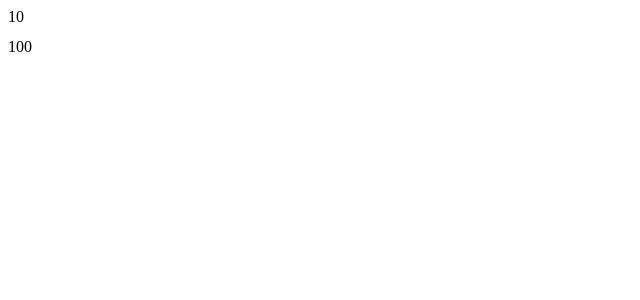
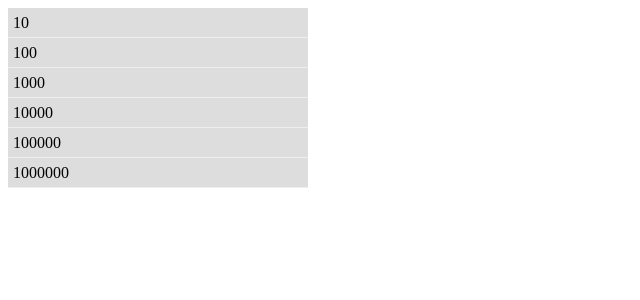
Before and after one commit to a76-zz/rx-scroll, an Angular app: page / in a window 1280 px wide. Shown: the top 300 px of the page, without its empty margins (0-640 px from the left). Built offline with nearby package versions, Linux system fonts and the light colour scheme.

Commit message:
noticed issues fix

```diff
--- a/src/app/app.component.ts
+++ b/src/app/app.component.ts
@@ -5,15 +5,27 @@ import { Initialize, InitialState, Group, Action } from './model';
 const initializeAction = new Initialize({
   allItems: {
       first: {
-          count: 10
+        count: 10
       },
       second: {
-          count: 100
+        count: 100
+      },
+      third: {
+        count: 1000
+      },
+      forth: {
+        count: 10000
+      },
+      fifth: {
+        count: 100000
+      },
+      sixth: {
+        count: 1000000
       }
   },
   itemHeight: 20,
   headerHeight: 30,
-  containerHeight: 100
+  containerHeight: 500
 });
 
 @Component({
--- a/src/app/grouped-set-iterator.ts
+++ b/src/app/grouped-set-iterator.ts
@@ -18,6 +18,10 @@ export function createIterator<T extends Group, TItem>(
       }
 
       if (index === end.index && index !== start.index && end.groupPosition >= position) {
+        result.push(group);
+      }
+
+      if (index > start.index && index < end.index) {
         result.push(group);
       }
 
--- a/src/app/grouped-set/grouped-set.component.css
+++ b/src/app/grouped-set/grouped-set.component.css
@@ -4,9 +4,18 @@
 }
 
 .header {
-    height: 30px;
+    height: 29px;
+    background-color: #ddd;
+    cursor: pointer;
+    border-bottom: 1px solid #eee;
+    vertical-align: middle;
+    line-height: 29px;
+    padding: 0 5px;
 }
 
 .item {
     height: 20px;
+    background-color: #eee;
+    line-height: 20px;
+    padding: 0 10px;
 }
--- a/src/app/grouped-set/grouped-set.component.ts
+++ b/src/app/grouped-set/grouped-set.component.ts
@@ -16,7 +16,7 @@ export class GroupedSetComponent implements OnChanges {
   items: any = [];
 
   ngOnChanges(changes) {
-    console.log(this.state);
+    // console.log(this.state);
     if (this.state) {
       this.items = createIterator(this.state, group => generateArray(group.count, index => index));
     }
```
Also changed, not shown: src/app/model/index.interface.ts (line endings or trailing spaces).
